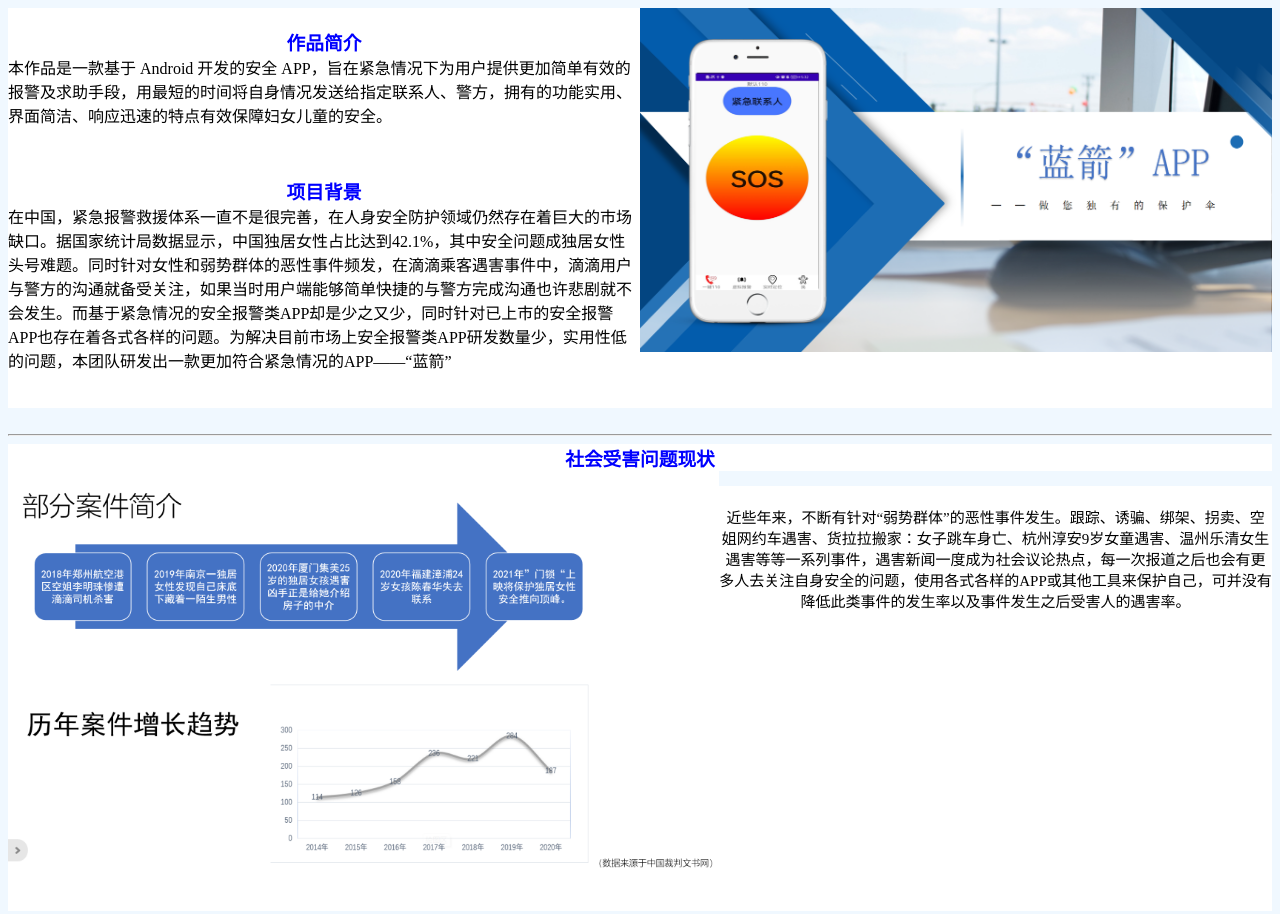
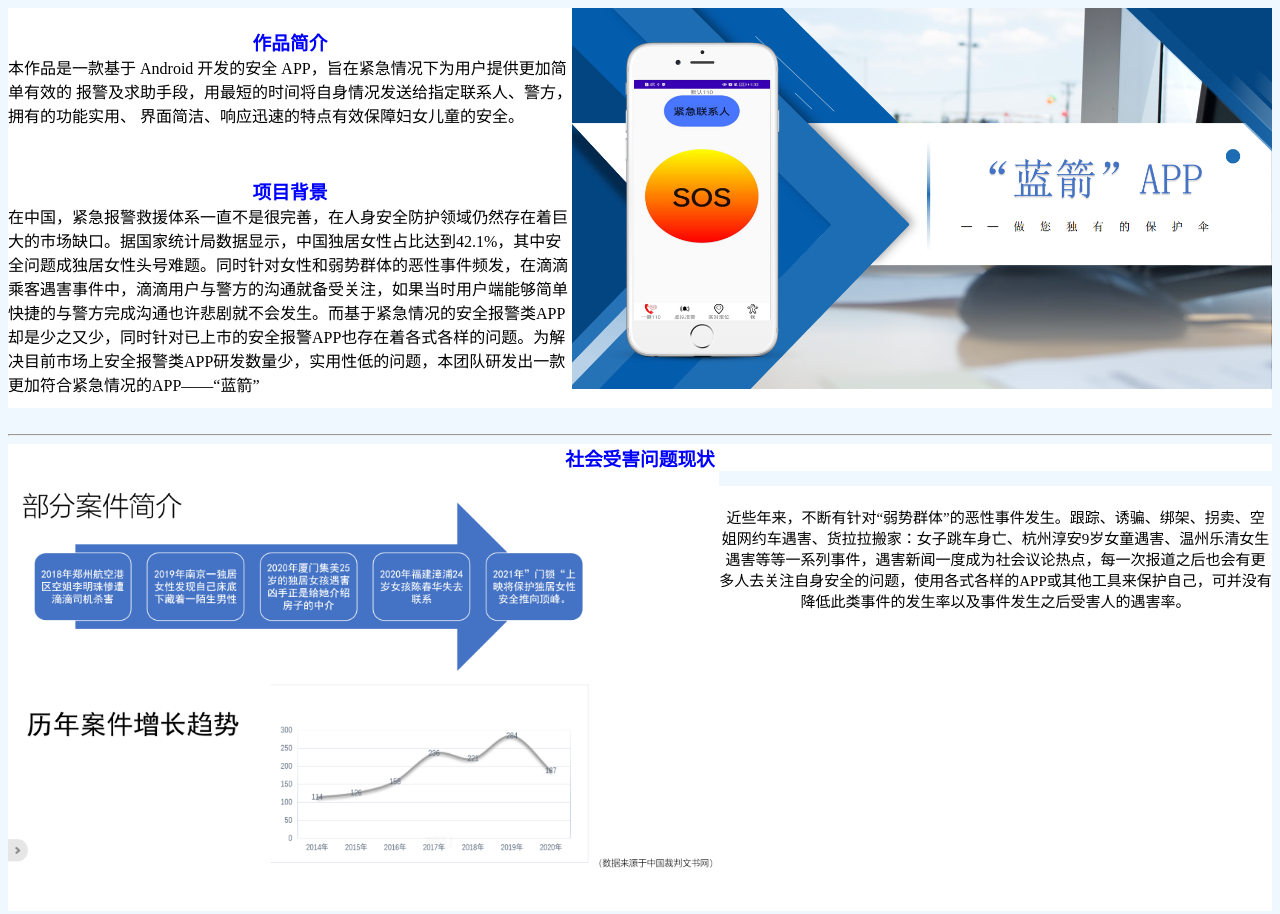
Before and after one commit to NCWU-Turbo/201917426.github.io, a plain HTML site: page project.html in a window 1280 px wide. Shown: the top 914 px of the page. Drawn offline with Linux system fonts and the light colour scheme.

Commit message:
Update project.html

```diff
--- a/project.html
+++ b/project.html
@@ -16,7 +16,7 @@
 
 
     <section class="section1">
-        <img src="static/image/section1.png" style="width: 50%;" alt="">
+        <img src="static/image/section1.png" style="width: 700px;" alt="">
 
         <p><h3 style="padding-top: 20px;">作品简介</h3>
         本作品是一款基于 Android 开发的安全 APP，旨在紧急情况下为用户提供更加简单有效的
```
